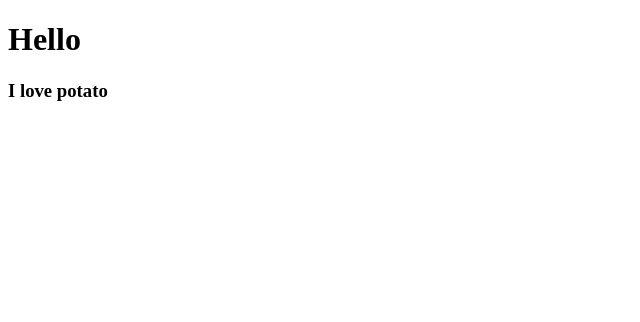
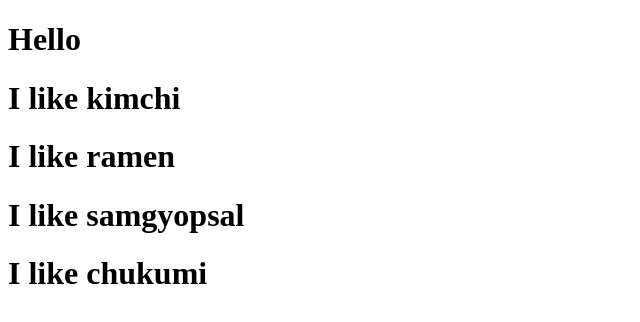
Before and after one commit to GGYU720/movie_app, a React (Create React App) app: page / in a window 1280 px wide. Shown: the top 322 px of the page, without its empty margins (0-640 px from the left). Built offline with nearby package versions, Linux system fonts and the light colour scheme.

Commit message:
Reusable Components with JSX + Props

```diff
--- a/src/App.js
+++ b/src/App.js
@@ -1,11 +1,17 @@
 import React from "react";
-import Potato from "./Potato";
+
+function Food({ favourite }) {
+  return <h1>I like {favourite}</h1>;
+}
 
 function App() {
   return (
     <div>
       <h1>Hello</h1>
-      <Potato />
+      <Food favourite="kimchi" />
+      <Food favourite="ramen" />
+      <Food favourite="samgyopsal" />
+      <Food favourite="chukumi" />
     </div>
   );
 }
--- a/src/Potato.js
+++ /dev/null
@@ -1,7 +0,0 @@
-import React from "react";
-
-function Potato() {
-  return <h3>I love potato</h3>;
-}
-
-export default Potato;
```
Also changed, not shown: 1 other file (tests, documents, lock files or other folders).
